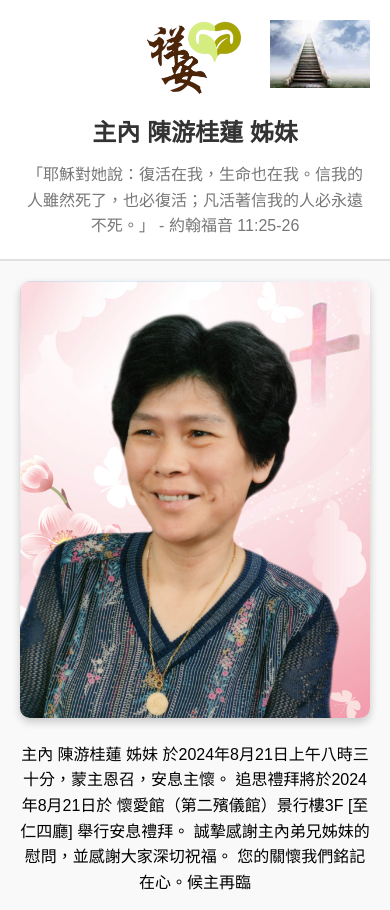
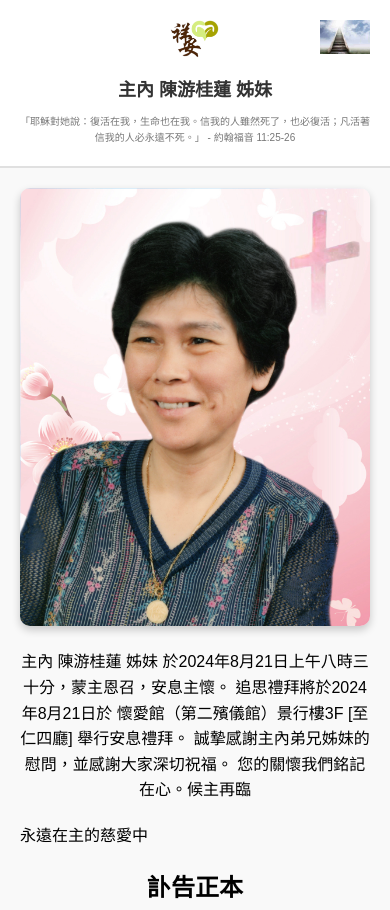
Before and after one commit to Shiangan/chenyoqualian, a plain HTML site: page index.html in a window 390 px wide. Shown: the top 910 px of the page. Drawn offline with nearby package versions, Linux system fonts and the light colour scheme.

Commit message:
Update styles.css

```diff
--- a/styles.css
+++ b/styles.css
@@ -17,12 +17,12 @@ header {
 }
 
 header .logo {
-    max-width: 100px;
+    max-width: 80px;
     height: auto;
 }
 
 header .cross-symbol {
-    max-width: 100px;
+    max-width: 80px;
     height: auto;
     position: absolute;
     top: 20px;
@@ -241,3 +241,67 @@ footer a {
 footer a:hover {
     text-decoration: underline;
 }
+
+/* 响应式设计 */
+@media (max-width: 1200px) {
+    header .logo,
+    header .cross-symbol {
+        max-width: 60px;
+    }
+
+    header h1 {
+        font-size: 22px;
+    }
+
+    header .verse {
+        font-size: 14px;
+    }
+}
+
+@media (max-width: 768px) {
+    header .logo,
+    header .cross-symbol {
+        max-width: 50px;
+    }
+
+    header h1 {
+        font-size: 20px;
+    }
+
+    header .verse {
+        font-size: 12px;
+    }
+
+    #comment-form button {
+        width: 100%;
+        box-sizing: border-box;
+    }
+}
+
+@media (max-width: 480px) {
+    header h1 {
+        font-size: 18px;
+    }
+
+    header .verse {
+        font-size: 10px;
+    }
+
+    #comment-form input,
+    #comment-form textarea {
+        font-size: 14px;
+    }
+
+    #comment-form button {
+        padding: 8px;
+        font-size: 14px;
+    }
+
+    .flower-basket-item img {
+        max-width: 80px;
+    }
+
+    .flower-basket-item .price {
+        font-size: 14px;
+    }
+}
```
